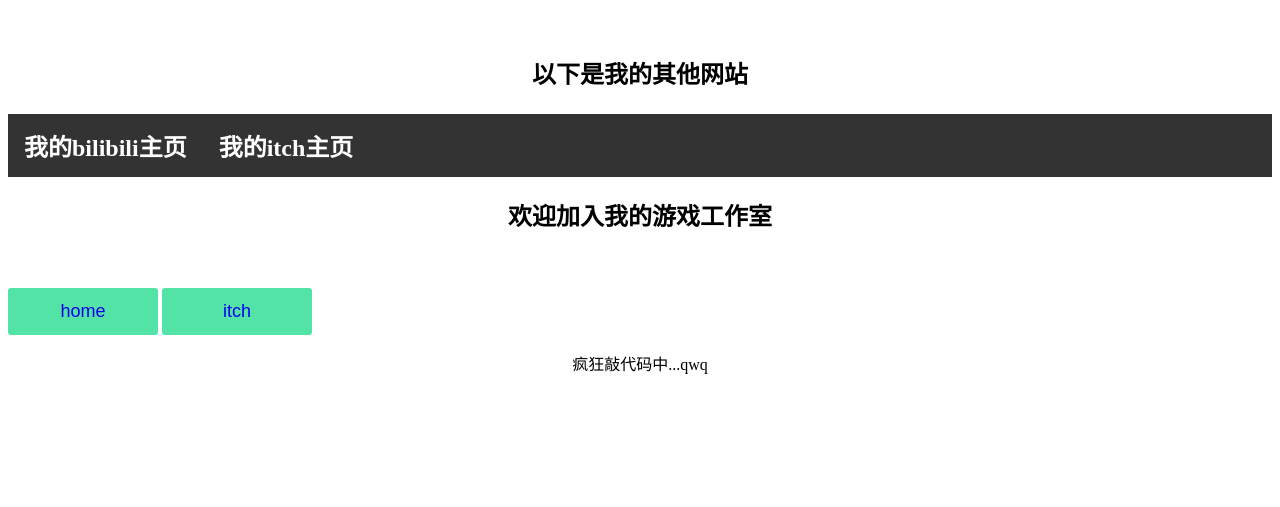
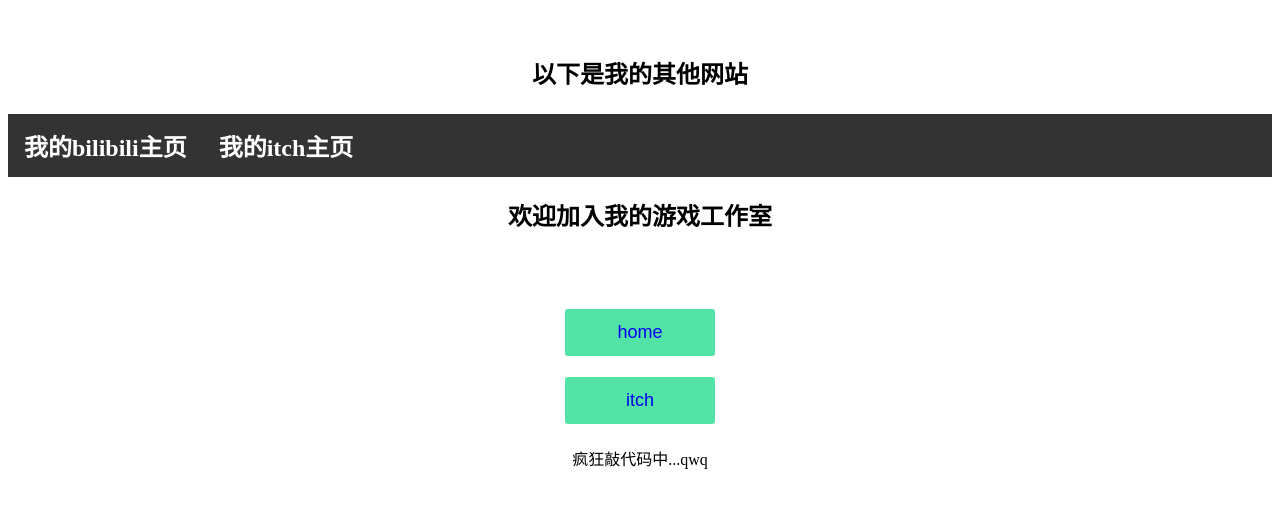
Before and after one commit to DiceLink/DiceLink.github.io, a plain HTML site: page index.html in a window 1280 px wide. Shown: the part 187-694 px from the top of the page. Drawn offline with Linux system fonts and the light colour scheme.

Commit message:
Update index.html

```diff
--- a/index.html
+++ b/index.html
@@ -110,8 +110,8 @@
     <div class="container">
 	  <br>
         <form class="form">
-           	<button><a href="./home.html">home</a></button>
-		<button><a href="https://dicelink.itch.io" target="_blank">itch</a></button>
+           	<h1 align="center"><button><a href="./home.html">home</a></button></h1>
+		<h1 align="center"><button><a href="https://dicelink.itch.io" target="_blank">itch</a></button></h1>
         </form>
     </div>
 </div>
```
